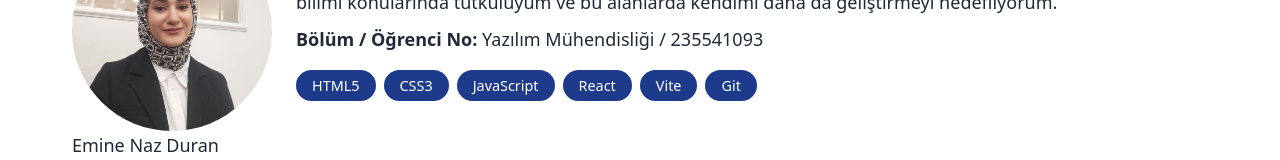
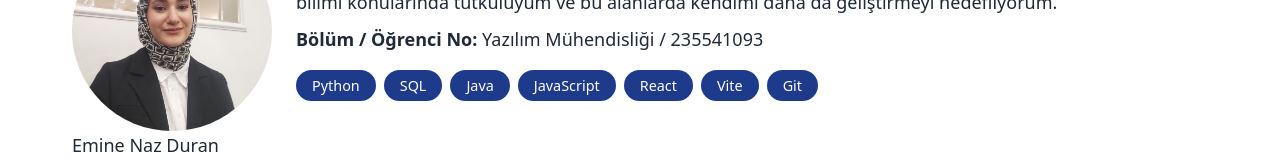
Before and after one commit to eminenazduran/web-lab, a React (Vite) app: page / in a window 1280 px wide. Shown: the part 328-488 px from the top of the page. Built offline with nearby package versions, Linux system fonts and the light colour scheme.

Commit message:
update: modify languages section

```diff
--- a/src/App.tsx
+++ b/src/App.tsx
@@ -30,8 +30,9 @@ function App() {
               <p>Merhaba! Yazılım geliştirme alanında kendimi sürekli geliştirmeye odaklı, yeni teknolojilere hızlı adapte olabilen ve problem çözme becerilerini ön planda tutan bir mühendis adayıyım. Özellikle yapay zeka ve veri bilimi konularında tutkuluyum ve bu alanlarda kendimi daha da geliştirmeyi hedefliyorum.</p>
               <p><strong>Bölüm / Öğrenci No:</strong> Yazılım Mühendisliği / 235541093</p>
               <ul className="skill-tags" role="list" aria-label="Beceri etiketleri">
-                <li>HTML5</li>
-                <li>CSS3</li>
+                <li>Python</li>
+                <li>SQL</li>
+                <li>Java</li>
                 <li>JavaScript</li>
                 <li>React</li>
                 <li>Vite</li>
```
